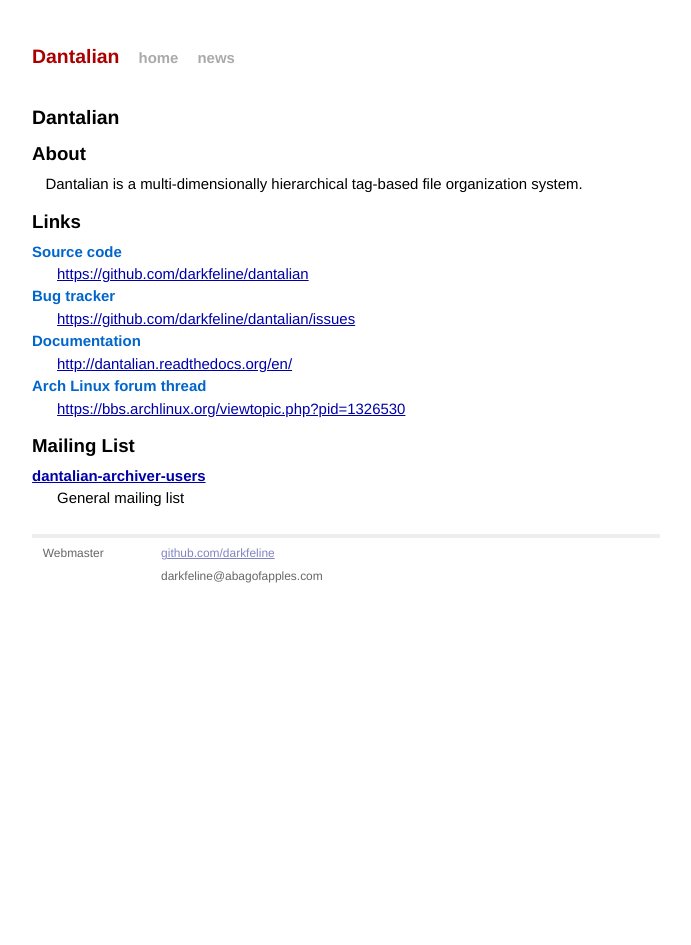
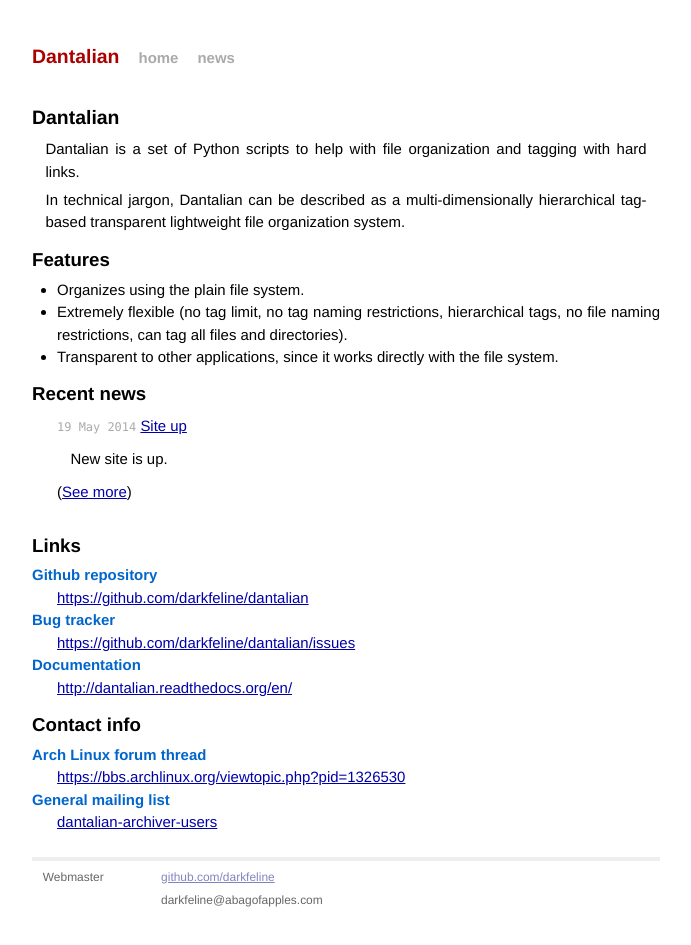
Before and after one commit to darkfeline/dantalian, a Jekyll site: the page built from index.md, in a window 1280 px wide. Shown: the whole page, without its empty margins (294-985 px from the left). Built offline with Jekyll 4.4.1, drawn with Linux system fonts in a browser that asks for light colours.

Commit message:
Update frontpage

```diff
--- a/index.md
+++ b/index.md
@@ -5,14 +5,39 @@ title: Dantalian
 
 # Dantalian
 
-## About
+Dantalian is a set of Python scripts to help with file organization and
+tagging with hard links.
 
-Dantalian is a multi-dimensionally hierarchical tag-based file
-organization system.
+In technical jargon, Dantalian can be described as a multi-dimensionally
+hierarchical tag-based transparent lightweight file organization system.
+
+## Features
+
+* Organizes using the plain file system.
+* Extremely flexible (no tag limit, no tag naming restrictions,
+  hierarchical tags, no file naming restrictions, can tag all files and
+  directories).
+* Transparent to other applications, since it works directly with the
+  file system.
+
+## Recent news
+
+<ul class="posts">
+  {% for post in site.posts limit:2 %}
+    <li>
+      <span>{{ post.date | date_to_string }}</span>
+      <a href="{{ post.url }}">{{ post.title }}</a>
+      {{ post.excerpt }}
+    </li>
+  {% endfor %}
+  <li>
+    (<a href="{{ site.baseurl }}/news.html">See more</a>)
+  </li>
+</ul>
 
 ## Links
 
-Source code
+Github repository
 : <https://github.com/darkfeline/dantalian>
 
 Bug tracker
@@ -21,10 +46,10 @@ Bug tracker
 Documentation
 : <http://dantalian.readthedocs.org/en/>
 
+## Contact info
+
 Arch Linux forum thread
 : <https://bbs.archlinux.org/viewtopic.php?pid=1326530>
 
-## Mailing List
-
-[dantalian-archiver-users](https://lists.sourceforge.net/lists/listinfo/dantalian-archiver-users)
-: General mailing list
+General mailing list
+: [dantalian-archiver-users](https://lists.sourceforge.net/lists/listinfo/dantalian-archiver-users)
```
